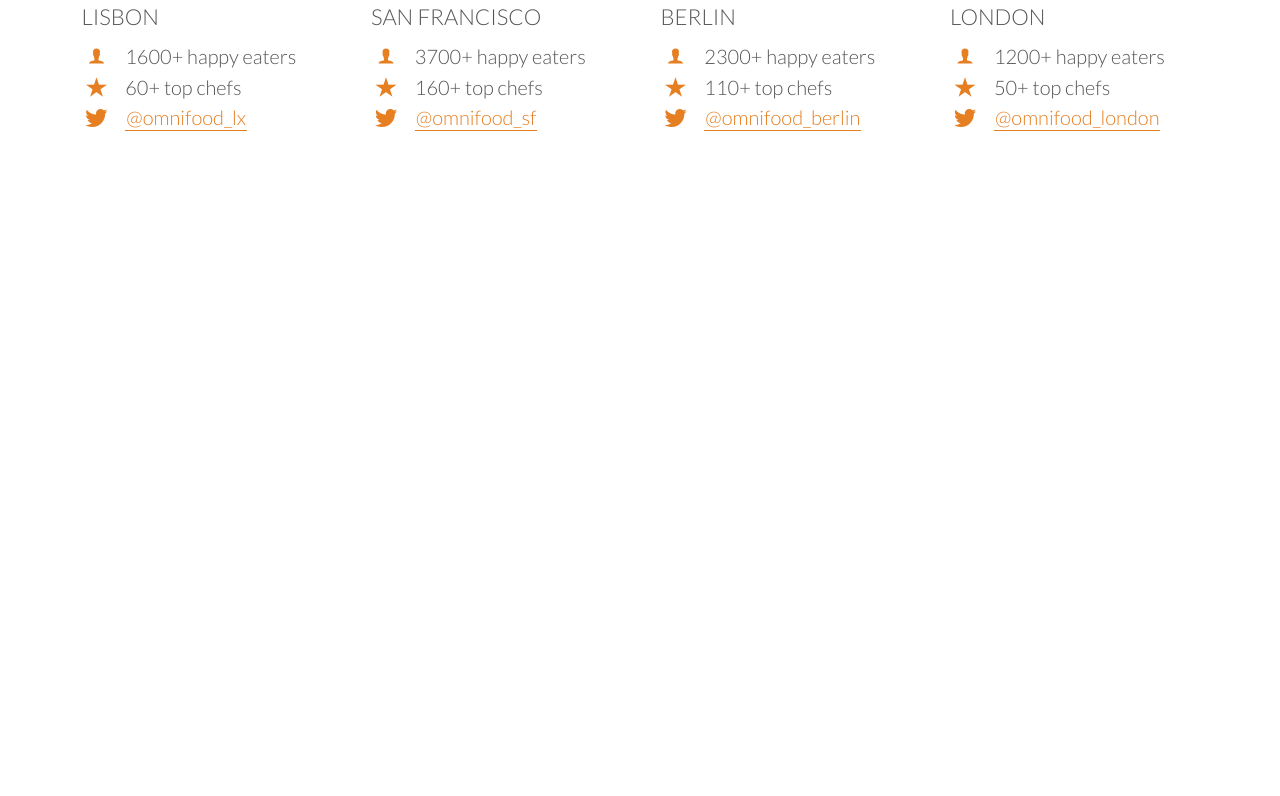
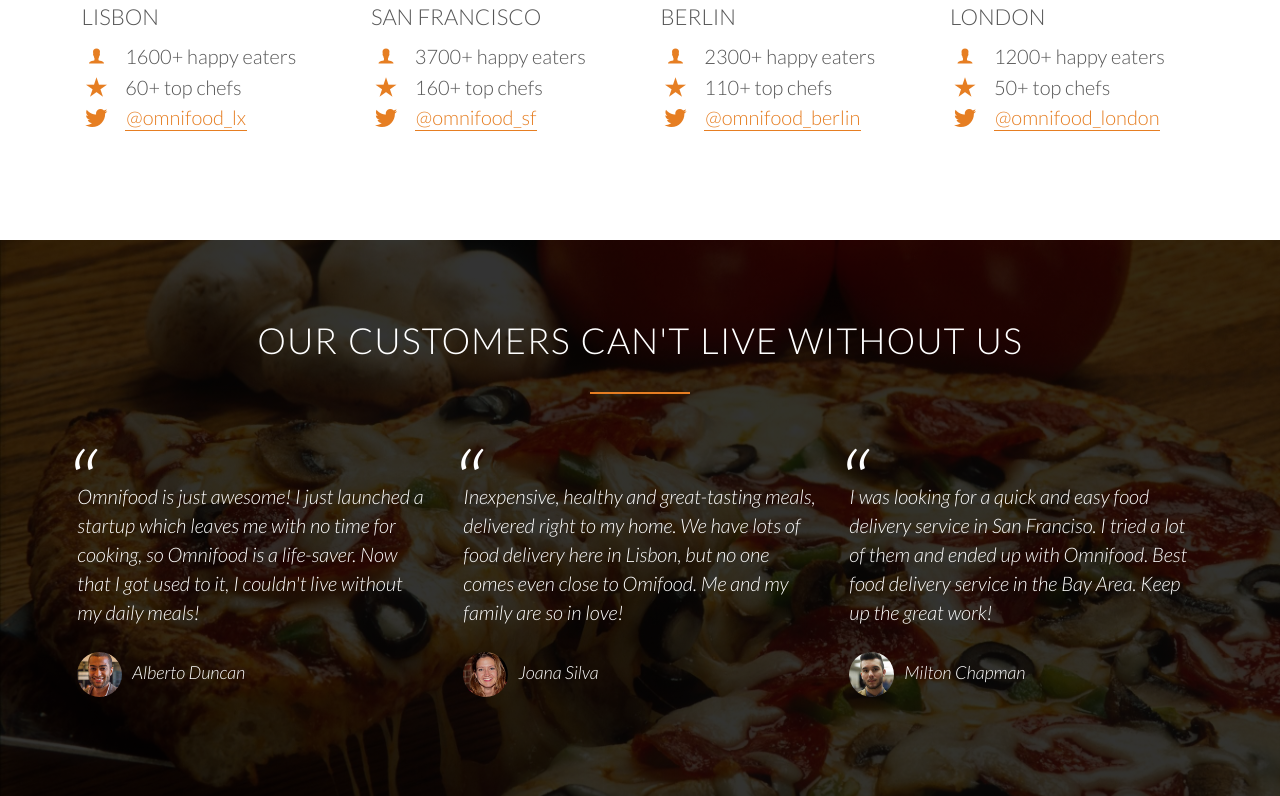
Before and after one commit to luiscgqsantos/ResponsiveWebsitesHTML5CSS3, a PHP site: page / in a window 1280 px wide. Shown: the part 3154-3950 px from the top of the page. Before the commit the page ends 3285 px from the top, so only its background shows below. Run offline with PHP 8.4, Linux system fonts and the light colour scheme; some web fonts are replaced.

Commit message:
Building the customer testimonials section

```diff
--- a/omnifood/index.html
+++ b/omnifood/index.html
@@ -216,6 +216,36 @@
         </div>
         </div>
     </section>
+
+    <section class="section-testimonials">
+        <div class="row">
+            <h2>Our customers can't live without us</h2>
+        </div>
+        <div class="row">
+            <div class="col span-1-of-3">
+                <blockquote>
+                    Omnifood is just awesome! I just launched a startup which leaves me with no time for cooking, so
+                    Omnifood is a life-saver. Now that I got used to it, I couldn't live without my daily meals!
+                    <cite><img src="./resources/img/customer-1.jpg" alt="Alberto Duncan">Alberto Duncan</cite>
+                </blockquote>
+            </div>
+            <div class="col span-1-of-3">
+                <blockquote>
+                    Inexpensive, healthy and great-tasting meals, delivered right to my home. We have lots of food
+                    delivery
+                    here in Lisbon, but no one comes even close to Omifood. Me and my family are so in love!
+                    <cite><img src="./resources/img/customer-2.jpg" alt="Joana Silva">Joana Silva</cite>
+                </blockquote>
+            </div>
+            <div class="col span-1-of-3">
+                <blockquote>
+                    I was looking for a quick and easy food delivery service in San Franciso. I tried a lot of them and
+                    ended up with Omnifood. Best food delivery service in the Bay Area. Keep up the great work!
+                    <cite><img src="./resources/img/customer-3.jpg" alt="Milton Chapman">Milton Chapman</cite>
+                </blockquote>
+            </div>
+        </div>
+    </section>
 </body>
 
 </html>
--- a/omnifood/resources/css/style.css
+++ b/omnifood/resources/css/style.css
@@ -369,3 +369,44 @@ header {
 .city-feature {
     margin-bottom: 5px;
 }
+
+/*--------------------------------------*/
+/* Testimonials */
+/*--------------------------------------*/
+
+.section-testimonials {
+    background-image: linear-gradient(rgba(0,0,0,0.8), rgba(0,0,0,0.8)), url(./img/back-customers.jpg);
+    background-size: cover;
+    color: #fff;
+    background-attachment: fixed;
+}
+
+blockquote {
+    padding: 2%;
+    font-style: italic;
+    line-height: 145%;
+    position: relative;
+    margin-top: 40px;
+}
+
+cite {
+    font-size: 90%;
+    margin-top: 25px;
+    display: block;
+}
+
+blockquote:before {
+    content: "\201C";
+    font-size: 500%;
+    display: block;
+    position: absolute;
+    top: -5px;
+    left: -5px;
+}
+
+cite img {
+    height: 45px;
+    border-radius: 50%;
+    margin-right: 10px;
+    vertical-align: middle;
+}
```
Also changed, not shown: omnifood/resources/css/img/back-customers.jpg (renamed from omnifood/resources/img/back-customers.jpg).
